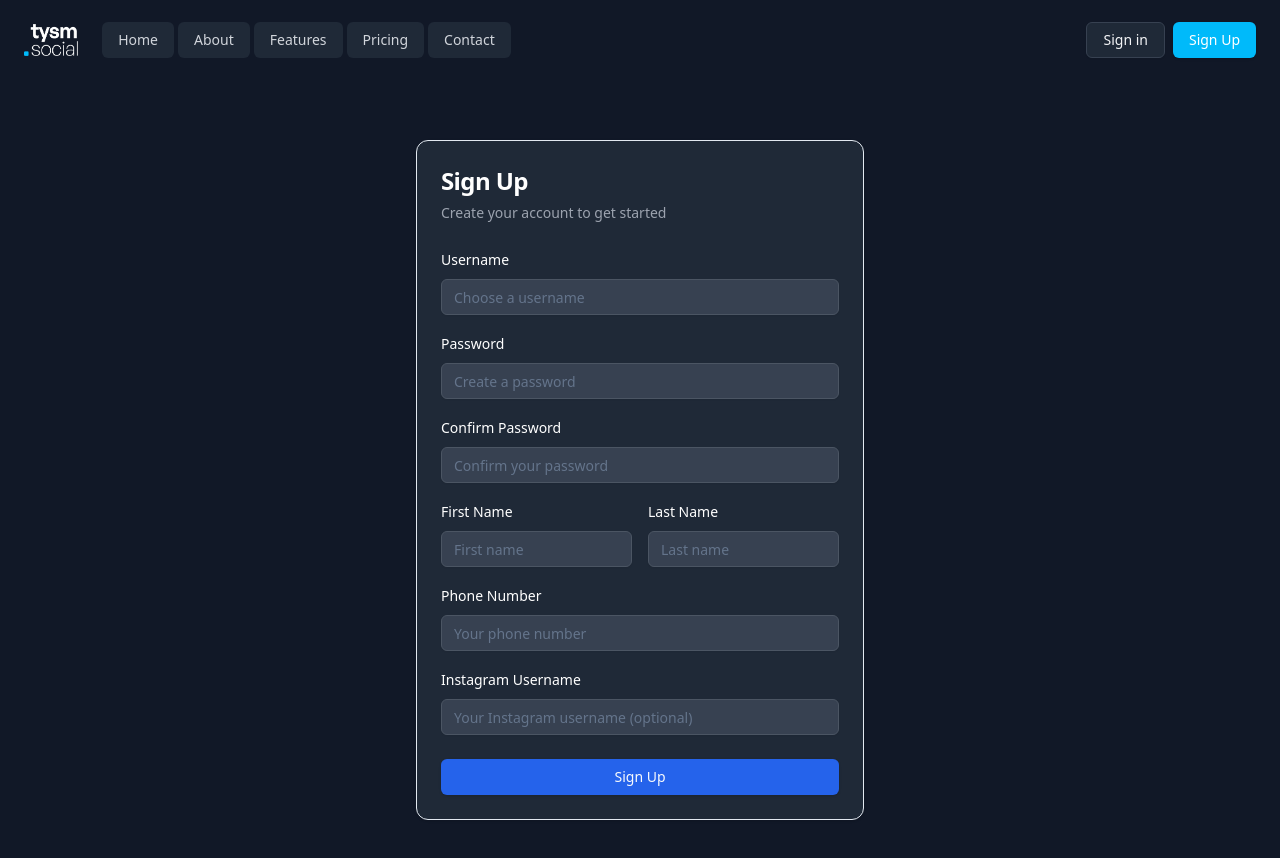
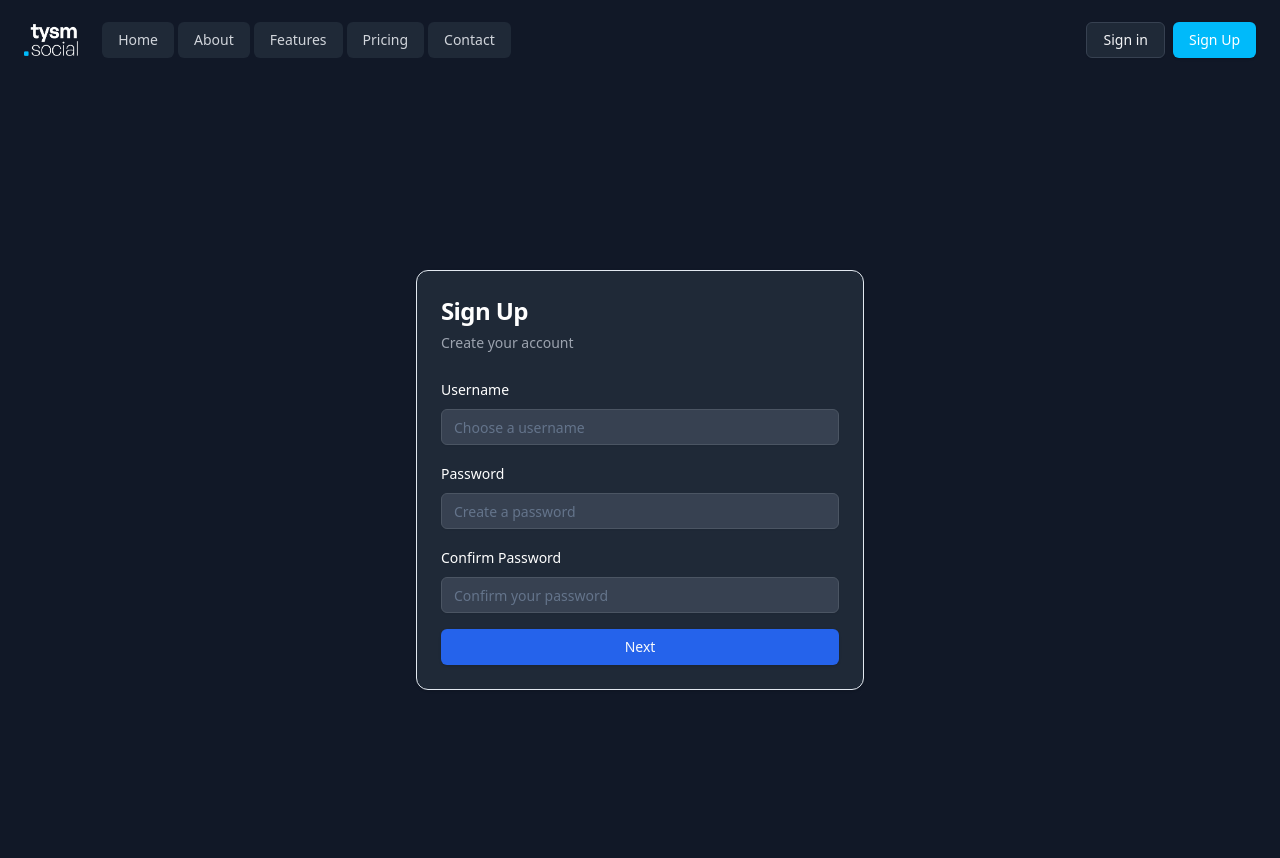
Before and after one commit to sukritx/tysm-3, a React (Vite) app in the folder frontend/: page /signup in a window 1280 px wide. Shown: the top 858 px of the page. Built offline with nearby package versions, Linux system fonts and the light colour scheme.

Commit message:
extract signup into 2 pages

```diff
--- a/frontend/src/pages/Signup.jsx
+++ b/frontend/src/pages/Signup.jsx
@@ -1,13 +1,14 @@
 import React, { useState } from 'react';
 import axios from 'axios';
 import { useNavigate } from 'react-router-dom';
-import { useAuth } from '../context/AuthContext'; // Assume this exists
+import { useAuth } from '../context/AuthContext';
 import { Button } from "@/components/ui/button";
 import { Input } from "@/components/ui/input";
 import { Label } from "@/components/ui/label";
 import { Card, CardHeader, CardTitle, CardDescription, CardContent, CardFooter } from "@/components/ui/card";
 
 const Signup = () => {
+  const [step, setStep] = useState(1);
   const [formData, setFormData] = useState({
     username: '',
     password: '',
@@ -20,7 +21,7 @@ const Signup = () => {
   const [error, setError] = useState('');
   const [isLoading, setIsLoading] = useState(false);
   const navigate = useNavigate();
-  const { login } = useAuth(); // Assume this hook provides a login function
+  const { login } = useAuth();
 
   const handleChange = (e) => {
     const { name, value } = e.target;
@@ -30,7 +31,7 @@ const Signup = () => {
     }));
   };
 
-  const validateInputs = () => {
+  const validateStep1 = () => {
     if (formData.username.length < 3) {
       setError('Username must be at least 3 characters long');
       return false;
@@ -43,6 +44,10 @@ const Signup = () => {
       setError('Passwords do not match');
       return false;
     }
+    return true;
+  };
+
+  const validateStep2 = () => {
     if (formData.phonenumber.length > 10) {
       setError('Phone number must be at most 10 characters long');
       return false;
@@ -50,19 +55,25 @@ const Signup = () => {
     return true;
   };
 
+  const handleNextStep = (e) => {
+    e.preventDefault();
+    if (validateStep1()) {
+      setStep(2);
+      setError('');
+    }
+  };
+
   const handleSignup = async (e) => {
     e.preventDefault();
-    if (!validateInputs()) return;
+    if (!validateStep2()) return;
 
     setIsLoading(true);
     setError('');
 
     try {
-      // Signup request
       const response = await axios.post(`${import.meta.env.VITE_API_URL}/api/v1/user/signup`, formData);
       console.log(response.data.message);
 
-      // Automatic login after successful signup
       const loginSuccess = await login(formData.username, formData.password);
       if (loginSuccess) {
         navigate('/');
@@ -77,16 +88,8 @@ const Signup = () => {
     }
   };
 
-  return (
-    <div className="flex items-center justify-center min-h-screen bg-gray-900 p-4">
-      <Card className="w-full max-w-md bg-gray-800 text-white">
-        <CardHeader>
-          <CardTitle className="text-2xl font-bold">Sign Up</CardTitle>
-          <CardDescription className="text-gray-400">Create your account to get started</CardDescription>
-        </CardHeader>
-        <CardContent>
-          <form onSubmit={handleSignup} className="space-y-4">
-            {error && <p className="text-red-500 text-sm">{error}</p>}
+  const renderStep1 = () => (
+    <form onSubmit={handleNextStep} className="space-y-4">
       <div className="space-y-2">
         <Label htmlFor="username" className="text-white">Username</Label>
         <Input
@@ -125,6 +128,14 @@ const Signup = () => {
           className="bg-gray-700 text-white border-gray-600"
         />
       </div>
+      <Button type="submit" className="w-full bg-blue-600 hover:bg-blue-700">
+        Next
+      </Button>
+    </form>
+  );
+
+  const renderStep2 = () => (
+    <form onSubmit={handleSignup} className="space-y-4">
       <div className="grid grid-cols-2 gap-4">
         <div className="space-y-2">
           <Label htmlFor="firstName" className="text-white">First Name</Label>
@@ -175,18 +186,39 @@ const Signup = () => {
           className="bg-gray-700 text-white border-gray-600"
         />
       </div>
-          </form>
-        </CardContent>
-        <CardFooter>
       <Button
         type="submit"
         className="w-full bg-blue-600 hover:bg-blue-700"
         disabled={isLoading}
-            onClick={handleSignup}
       >
         {isLoading ? 'Signing Up...' : 'Sign Up'}
       </Button>
+    </form>
+  );
+
+  return (
+    <div className="flex items-center justify-center min-h-screen bg-gray-900 p-4">
+      <Card className="w-full max-w-md bg-gray-800 text-white">
+        <CardHeader>
+          <CardTitle className="text-2xl font-bold">Sign Up</CardTitle>
+          <CardDescription className="text-gray-400">
+            {step === 1 ? "Create your account" : "Complete your profile"}
+          </CardDescription>
+        </CardHeader>
+        <CardContent>
+          {error && <p className="text-red-500 text-sm mb-4">{error}</p>}
+          {step === 1 ? renderStep1() : renderStep2()}
+        </CardContent>
+        {step === 2 && (
+          <CardFooter>
+            <Button
+              onClick={() => setStep(1)}
+              className="w-full mt-2 bg-gray-600 hover:bg-gray-700"
+            >
+              Back
+            </Button>
           </CardFooter>
+        )}
       </Card>
     </div>
   );
```
Lines whose indentation alone changed are shown as unchanged.
